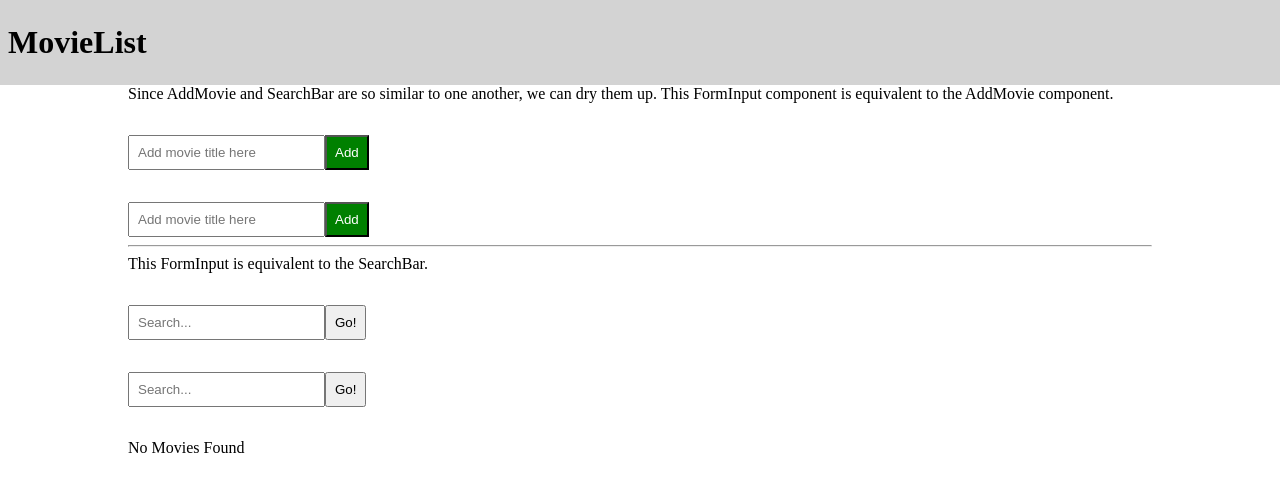
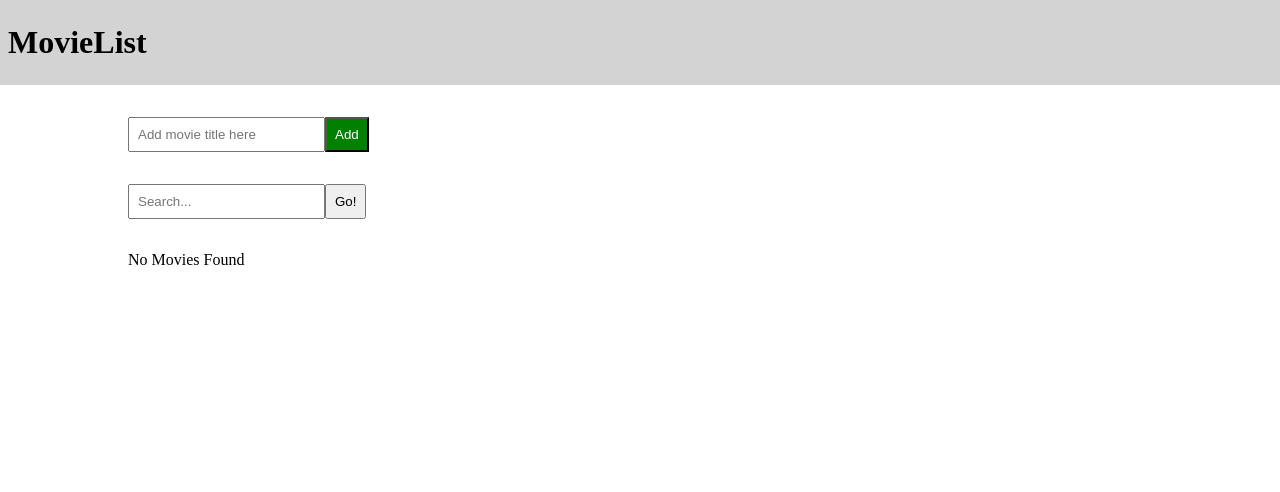
Before and after one commit to AustinAbbott/movies, a React app: page / in a window 1280 px wide. Shown: the top 492 px of the page. Built offline with nearby package versions, Linux system fonts and the light colour scheme; the HTML template or start-up script is replaced by a standard one.

Commit message:
CODE CLEANUP: remove old code, add semicolons

```diff
--- a/src/components/AddMovie.js
+++ /dev/null
@@ -1,43 +0,0 @@
-import React, { Component } from 'react';
-
-class AddMovie extends Component {
-  constructor(props){
-    super(props);
-    this.state = {
-      movie: ""
-    };
-
-    this.handleInput = this.handleInput.bind(this);
-    this.submitValue = this.submitValue.bind(this);
-  }
-
-  handleInput(e) {
-    this.setState({movie: e.target.value})
-  }
-
-  submitValue(e) {
-    e.preventDefault();
-    this.props.addMovie(this.state.movie);
-    this.setState({movie: ""});
-  }
-
-  render() {
-    return (
-      <form className="p2-t">
-        <input
-          className="p0-a"
-          type="text"
-          placeholder="Add movie title here"
-          value={this.state.movie}
-          onChange={this.handleInput}/>
-
-        <button
-          className="p0-a greenbtn"
-          onClick={this.submitValue}
-        >Add</button>
-      </form>
-    )
-  }
-}
-
-export default AddMovie;
--- a/src/components/App.js
+++ b/src/components/App.js
@@ -1,17 +1,7 @@
-import React from 'react';
-import MovieList from './MovieList';
-import SearchBar from './SearchBar';
-import AddMovie from './AddMovie';
-import FormInput from './FormInput';
-import '../main.css';
-
-var movies = [
-  {title: 'Mean Girls'},
-  {title: 'Hackers'},
-  {title: 'The Grey'},
-  {title: 'Sunshine'},
-  {title: 'Ex Machina'},
-];
+import React from "react";
+import MovieList from "./MovieList";
+import FormInput from "./FormInput";
+import "../main.css";
 
 class App extends React.Component {
   constructor(props) {
@@ -19,7 +9,7 @@ class App extends React.Component {
     this.state = {
       searchResults: [],
       allMovies: []
-    }
+    };
     this.findMovie = this.findMovie.bind(this);
     this.addMovie = this.addMovie.bind(this);
   }
@@ -42,27 +32,21 @@ class App extends React.Component {
     <div>
       <div className="navbar"><h1>MovieList</h1></div>
       <div className="m-rl">
-        Since AddMovie and SearchBar are so similar to one another, we can dry them up. This FormInput component is equivalent to the AddMovie component.
         <FormInput
           placeholderText="Add movie title here"
           btnClass="greenbtn"
           btnText="Add"
           fn={this.addMovie}
         />
-        <AddMovie addMovie={this.addMovie} />
-
-        <hr/>
-        This FormInput is equivalent to the SearchBar.
         <FormInput
           placeholderText="Search..."
           btnText="Go!"
           fn={this.findMovie}
         />
-        <SearchBar movies={this.state.allMovies} findMovie={this.findMovie}/>
         <MovieList movies={this.state.searchResults}/>
       </div>
     </div>
-  )}
+  )};
 }
 
 export default App;
--- a/src/components/FormInput.js
+++ b/src/components/FormInput.js
@@ -1,4 +1,4 @@
-import React, { Component } from 'react';
+import React, { Component } from "react";
 
 class FormInput extends Component {
   constructor(props){
@@ -12,7 +12,7 @@ class FormInput extends Component {
   }
 
   handleInput(e) {
-    this.setState({userInput: e.target.value})
+    this.setState({userInput: e.target.value});
   }
 
   submitValue(e) {
@@ -36,7 +36,7 @@ class FormInput extends Component {
           onClick={this.submitValue}
         >{this.props.btnText}</button>
       </form>
-    )
+    );
   }
 }
 
--- a/src/components/Movie.js
+++ b/src/components/Movie.js
@@ -1,9 +1,9 @@
-import React from 'react';
+import React from "react";
 
 const Movie = (props) => {
   return (
     <div className="lines p2-a"> {props.movie.title}</div>
-  )
+  );
 };
 
 export default Movie;
--- a/src/components/MovieList.js
+++ b/src/components/MovieList.js
@@ -1,5 +1,5 @@
-import React from 'react';
-import Movie from './Movie';
+import React from "react";
+import Movie from "./Movie";
 
 
 const MovieList = (props) => {
@@ -10,7 +10,7 @@ const MovieList = (props) => {
       {message}
       {props.movies.map((movie,i) => <Movie movie={movie} key={i} />)}
     </div>
-  )
+  );
 };
 
 export default MovieList;
--- a/src/components/SearchBar.js
+++ /dev/null
@@ -1,42 +0,0 @@
-import React, { Component } from 'react';
-
-class SearchBar extends Component {
-  constructor(props){
-    super(props);
-    this.state = {
-      searchValue: ""
-    }
-    this.handleInput = this.handleInput.bind(this);
-    this.submitValue = this.submitValue.bind(this);
-  }
-
-  handleInput(e) {
-    this.setState({searchValue: e.target.value});
-  }
-
-  submitValue(e) {
-    e.preventDefault();
-    this.props.findMovie(this.state.searchValue);
-    this.setState({searchValue: ""});
-  }
-
-  render() {
-    return (
-      <form className="p2-t">
-        <input
-          className="p0-a"
-          type="text"
-          placeholder="Search..."
-          value={this.state.searchValue}
-          onChange={this.handleInput}/>
-
-        <button
-          className="p0-a"
-          onClick={this.submitValue}
-        >Go!</button>
-      </form>
-    )
-  }
-}
-
-export default SearchBar;
```
Also changed, not shown: src/index.js (+4 -4 lines), 2 other files (tests, documents, lock files or other folders).
